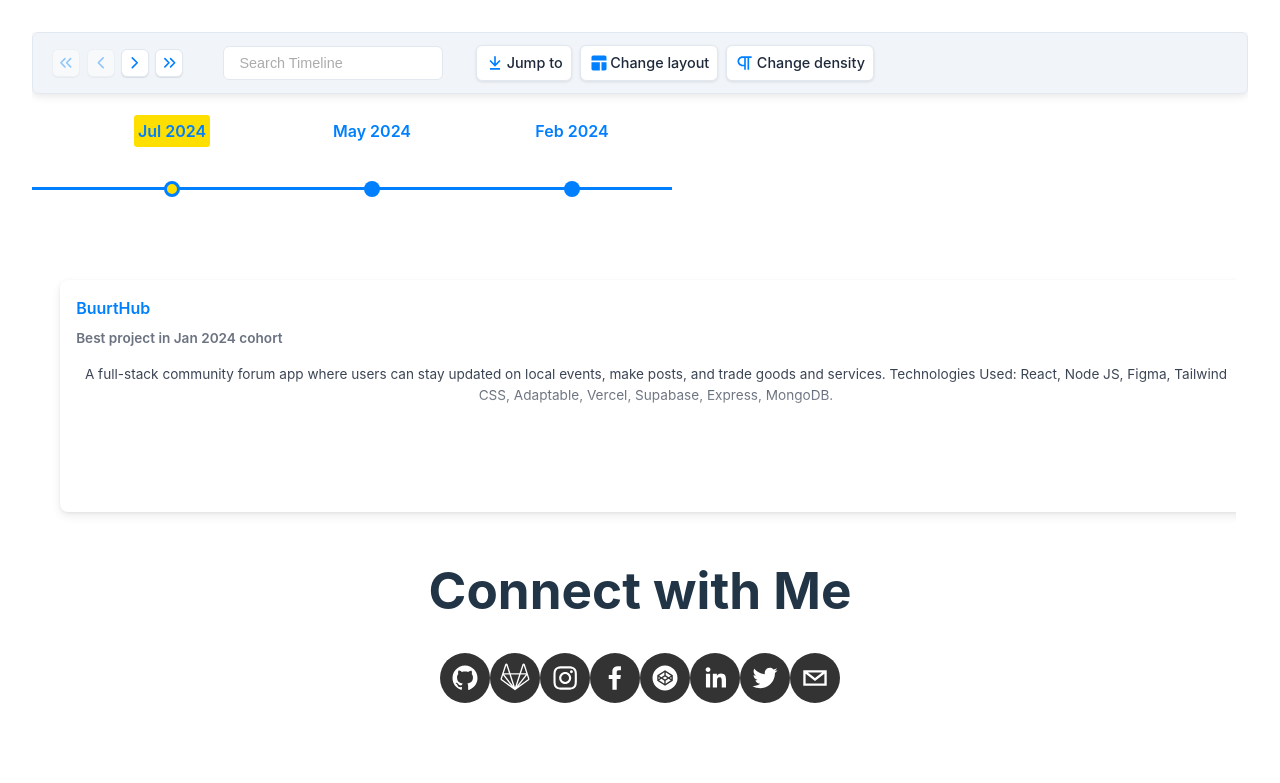
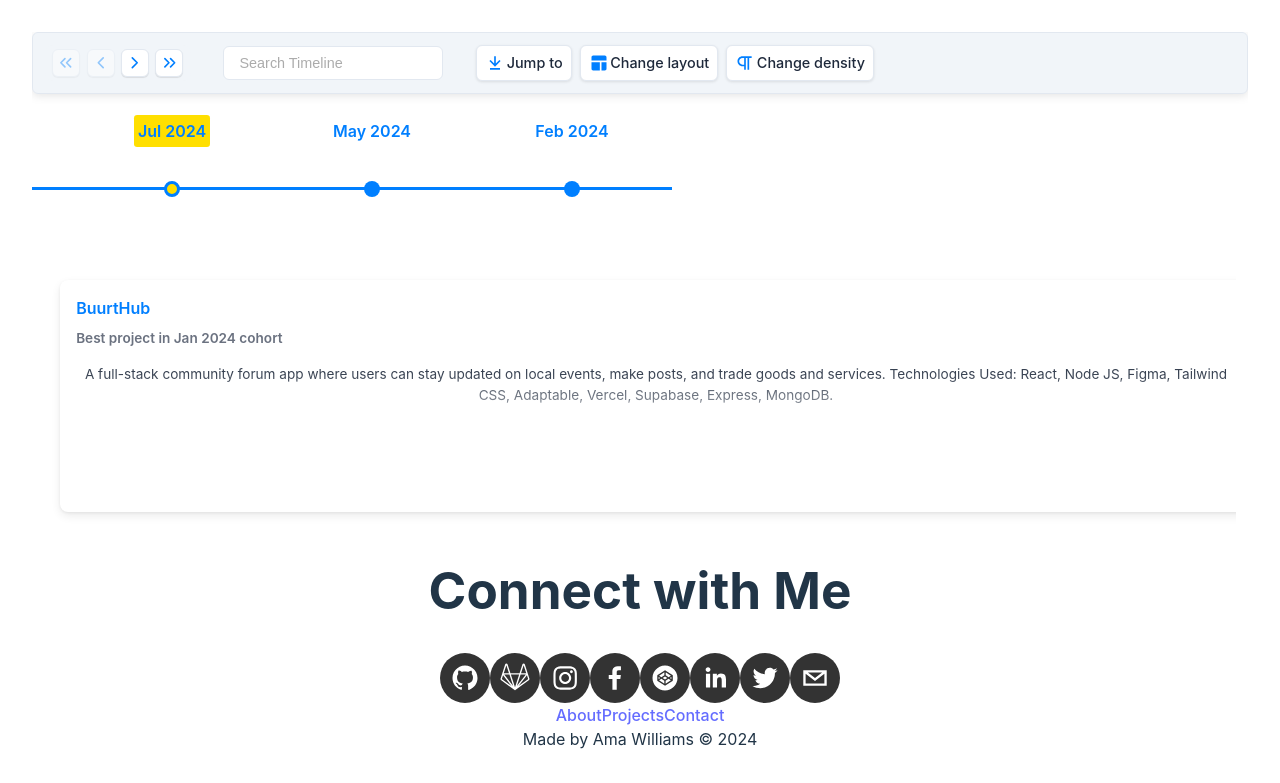
Before and after one commit to Tetsewa/my-portfolio, a React (Vite) app: page / in a window 1280 px wide. Shown: the part 602-1385 px from the top of the page. Before the commit the page ends 1337 px from the top, so only its background shows below. Built offline with nearby package versions, Linux system fonts and the light colour scheme.

Commit message:
Update Footer

```diff
--- a/src/App.jsx
+++ b/src/App.jsx
@@ -6,6 +6,7 @@ import Navbar from './components/Navbar'
 import About from './pages/About'
 import Projects from './pages/Projects'
 import Contact from './pages/Contact'
+import Footer from './components/Footer'
 
 function App() {
 
@@ -15,6 +16,8 @@ function App() {
       <About/>
       <Projects/>
       <Contact/>
+      <Footer/>
+
 
     </>
   )
--- a/src/components/Footer.jsx
+++ b/src/components/Footer.jsx
@@ -1,11 +1,32 @@
-import React from 'react'
+import React from 'react';
 
 function Footer() {
   return (
-    <div>
+    <footer className="bg-purple-700 text-white py-6">
+      <div className="container mx-auto px-4">
+        <div className="flex justify-between items-center flex-col md:flex-row">
+          {/* Footer Links */}
+          <div className="flex space-x-10 mb-4 md:mb-0">
+            <a href="/about" className="hover:underline">
+              About
+            </a>
+            <a href="/projects" className="hover:underline">
+              Projects
+            </a>
+            <a href="/contact" className="hover:underline">
+              Contact
+            </a>
 
-    </div>
-  )
+          </div>
+
+          {/* Made by */}
+          <div className="text-sm">
+            Made by Ama Williams &copy; 2024
+          </div>
+        </div>
+      </div>
+    </footer>
+  );
 }
 
-export default Footer
+export default Footer;
```
